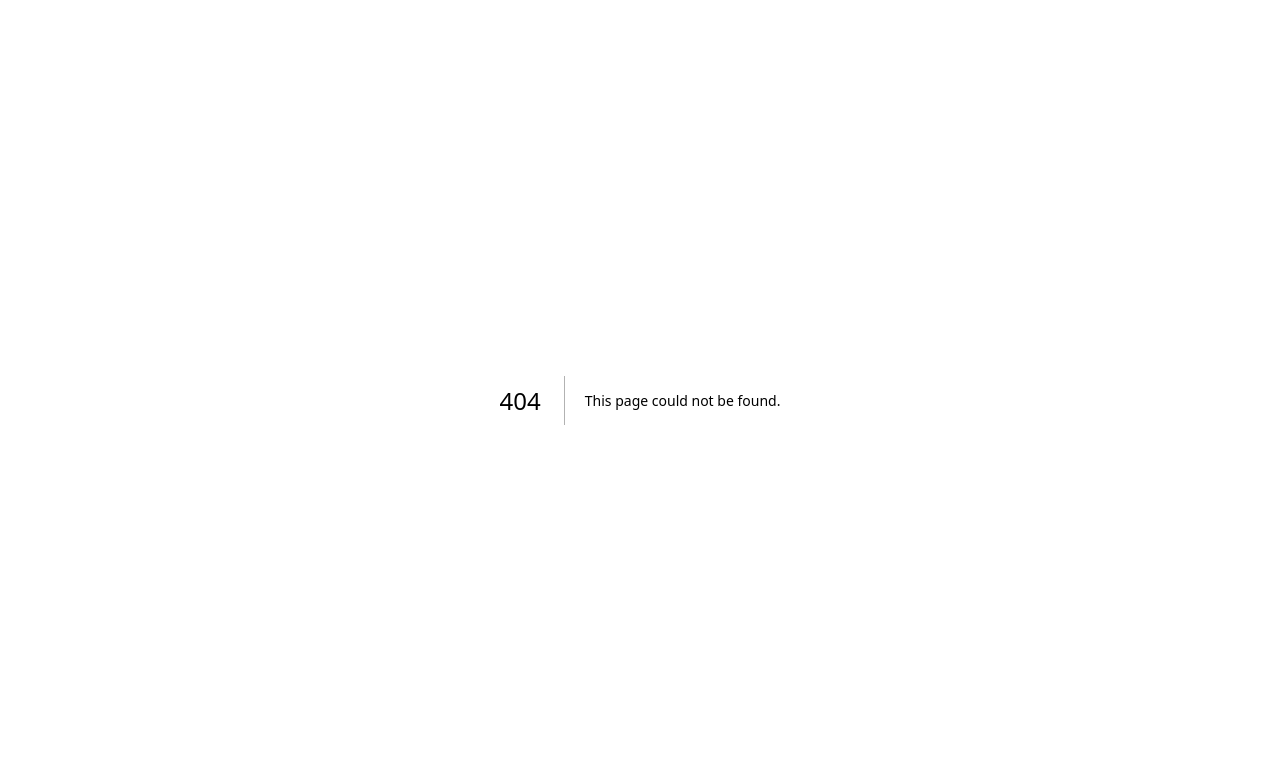
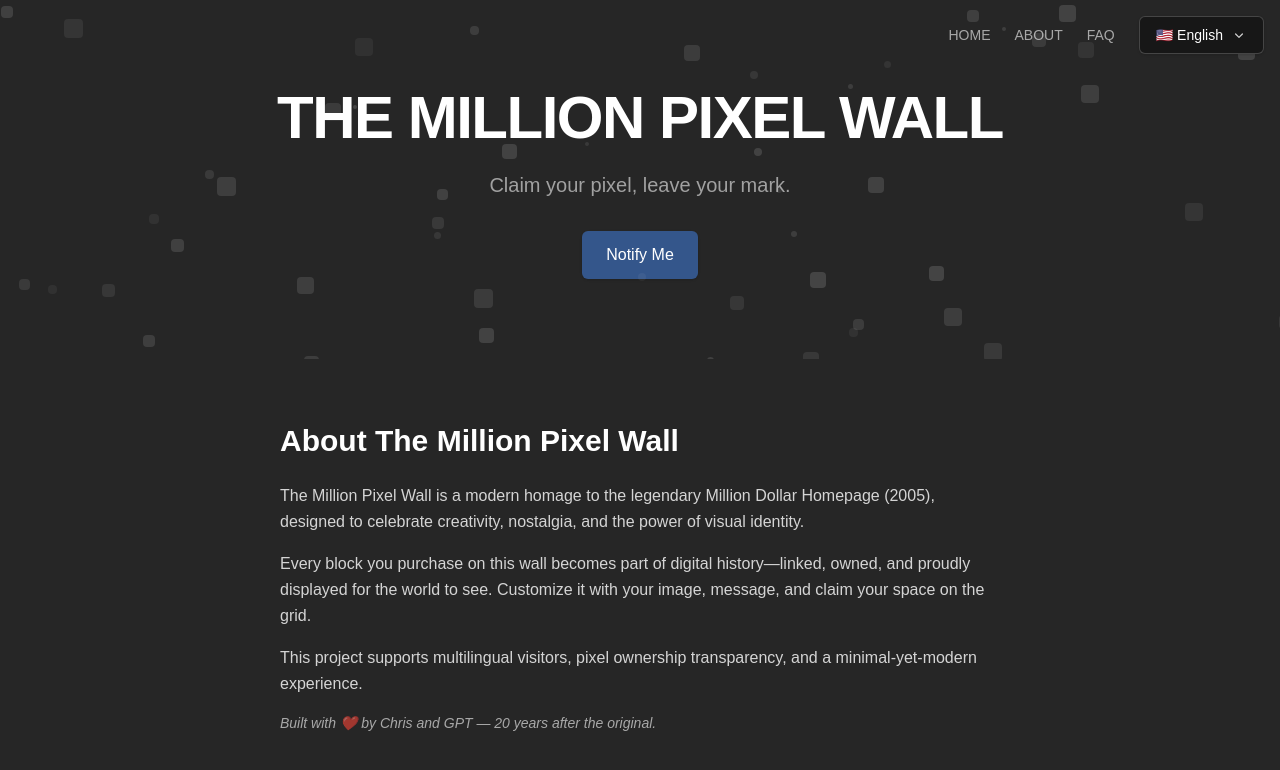
Before and after one commit to lunalism/the-million-pixel-wall, a Next.js app: page /about in a window 1280 px wide. Before the commit this address had no page. Shown: the top 770 px of the page. Built offline with nearby package versions, Linux system fonts and the light colour scheme.

Commit message:
🧱 Style About page to match full-screen layout with HeroSection

```diff
--- /dev/null
+++ b/app/about/page.tsx
@@ -0,0 +1,30 @@
+// app/about/page.tsx
+import HeroSection from '@/components/HeroSection'
+
+export default function AboutPage() {
+  return (
+    <>
+      <HeroSection />
+      {/* ✅ 전체 배경색 처리 */}
+      <div className="bg-neutral-800 min-h-screen text-white">
+        <main className="max-w-3xl mx-auto px-6 py-16">
+            <h1 className="text-3xl font-bold mb-6">About The Million Pixel Wall</h1>
+            <p className="mb-4 text-white/80 leading-relaxed">
+            The Million Pixel Wall is a modern homage to the legendary Million Dollar Homepage (2005),
+            designed to celebrate creativity, nostalgia, and the power of visual identity.
+            </p>
+            <p className="mb-4 text-white/80 leading-relaxed">
+            Every block you purchase on this wall becomes part of digital history—linked, owned,
+            and proudly displayed for the world to see. Customize it with your image, message, and claim your space on the grid.
+            </p>
+            <p className="mb-4 text-white/80 leading-relaxed">
+            This project supports multilingual visitors, pixel ownership transparency, and a minimal-yet-modern experience.
+            </p>
+            <p className="text-white/60 text-sm italic">
+            Built with ❤️ by Chris and GPT — 20 years after the original.
+            </p>
+        </main>
+      </div>
+    </>
+  )
+}
```
Also changed, not shown: app/faq/page.tsx (added).
